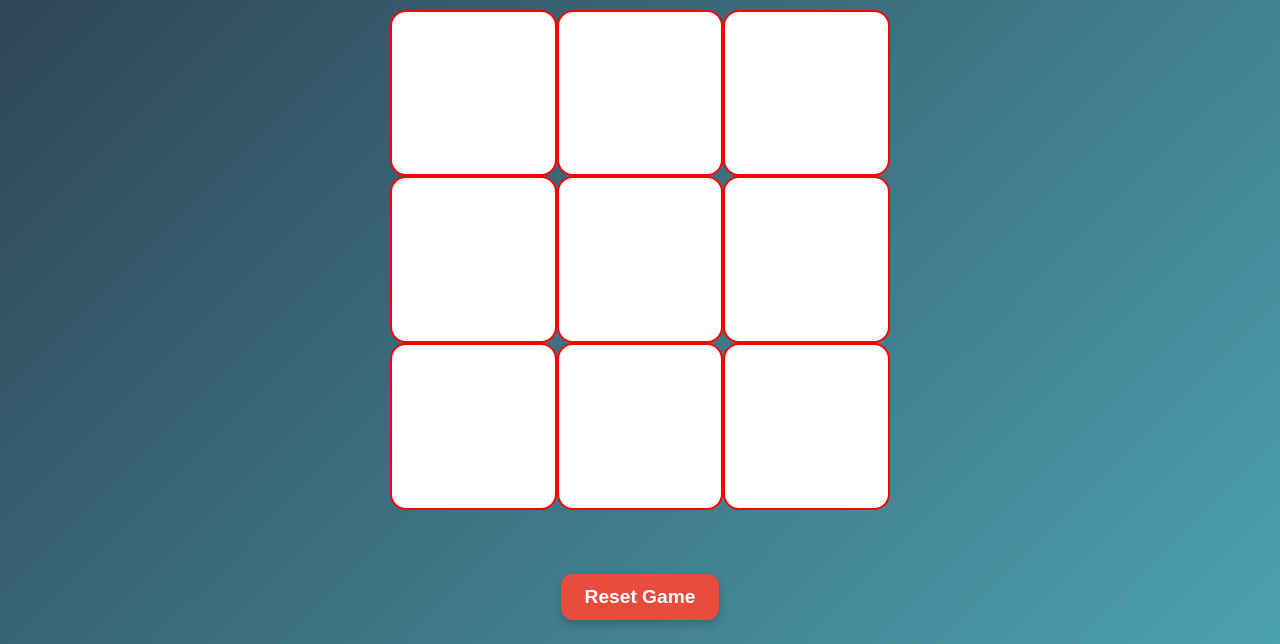
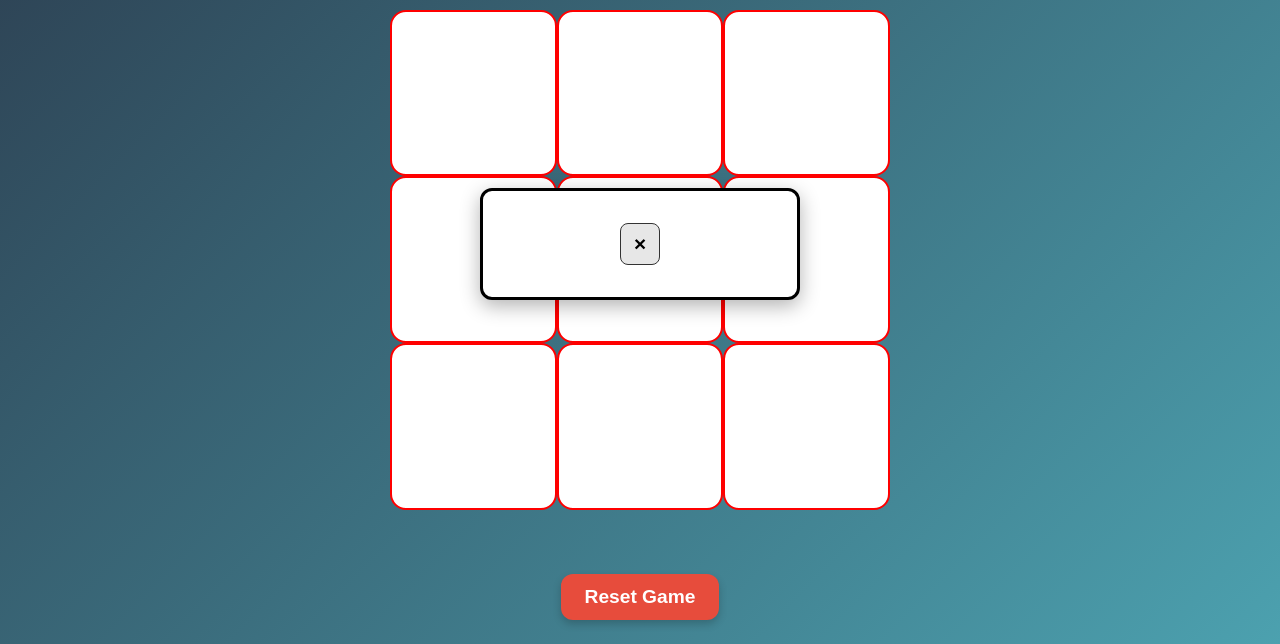
Before and after one commit to charles-hatch/tic-tac-toe, a plain HTML site: page index.html in a window 1280 px wide. Shown: the part 156-800 px from the top of the page. Drawn offline with Linux system fonts and the light colour scheme.

Commit message:
configuring popup

```diff
--- a/index.html
+++ b/index.html
@@ -6,11 +6,13 @@
     <meta name="viewport" content="width=device-width, initial-scale=1.0">
     <title>Tic Tac Toe</title>
     <link rel="stylesheet" href="styles.css">
+    <link href="https://fonts.googleapis.com/css2?family=Press+Start+2P&display=swap" rel="stylesheet">
+
     </styles>
 </head>
 
 <body>
-
+    <div id="popup"><button>&times;</button></div>
     <div id="layout">
         <div id="title">Tic Tac Toe</div>
         <div id="container"></div>
--- a/javascript.js
+++ b/javascript.js
@@ -1,6 +1,6 @@
 const container = document.querySelector("#container");
 const resetGameBtn = document.querySelector("#reset-game-btn");
-const winTextContainer = document.querySelector('#win-text');
+const popUpBlock = document.querySelector('#popup')
 
 // Gameboard
 function createGameboard() {
@@ -79,7 +79,8 @@ const gameController = (function () {
       b[0] === m && b[4] === m && b[8] === m ||
       b[2] === m && b[4] === m && b[6] === m) {
       gameOver = true;
-      winTextContainer.textContent = "The Winner is " + m + "!";
+      popUpBlock.classList.remove('hidden')
+      popUpBlock.textContent = "The Winner is " + m + "!";
 
     }
 
@@ -89,7 +90,8 @@ const gameController = (function () {
     board.resetBoard();
     turns = 0;
     gameOver = false;
-    winTextContainer.textContent = "";
+    popUpBlock.textContent = "";
+    popUpBlock.classList.add('hidden')
     renderBoard();
     // reset DOM, board and turns
   };
@@ -120,7 +122,6 @@ function renderBoard() {
   for (let i = 0; i < gameController.board.gameboard.length; i++) {
     const tile = document.createElement("div");
     tile.classList.add('tile');
-
     const marker = gameController.board.gameboard[i];
     if (marker !== "") {
       tile.textContent = marker;
--- a/styles.css
+++ b/styles.css
@@ -37,6 +37,7 @@ body {
     line-height: 1;
     user-select: none;
     border-radius: 1rem;
+    font-family: 'Press Start 2P', monospace;
 }
 
 .tile:hover {
@@ -72,13 +73,50 @@ body {
     transform: translateY(1px);
 }
 
-#title, #win-text{
-    font-size:5rem;
+#title {
     color: white;
-     font-weight: bold;
+    font-size: 5rem;
+    font-weight: bold;
     font-style: italic;
 }
 
-#win-text{
+#popup {
+    display:flex;
+    flex-direction: column;
+    align-items: center;
+    position: fixed;
+    top: 50%;
+    left: 50%;
+    transform: translate(-50%, -50%);
+    background: white;
+    padding: 2rem;
+    border-radius: 12px;
+    box-shadow: 0 6px 20px rgba(0, 0, 0, 0.3);
+    z-index: 1000;
+    border: solid 3px black;
+    min-width: 250px;
+    text-align: center;
+    font-size: 3rem;
+}
 
+.hidden {
+    display: none;
 }
+
+#popup button {
+    width:fit-content;
+    position: relative;
+    background: #e7e7e7;
+    padding: 0.5rem 0.8rem;
+    font-size:1.3rem;
+    font-weight: bold;
+    border: 1px solid #333;
+    border-radius: 8px;
+}
+
+#popup button:hover {
+    cursor: pointer;
+    background: #ffffff;
+    transform: scale(1.05);
+    border: 1px solid rgb(0, 0, 0);
+}
```
